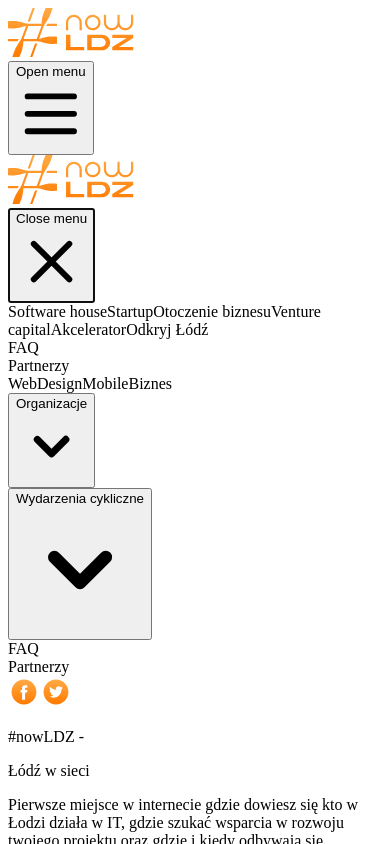
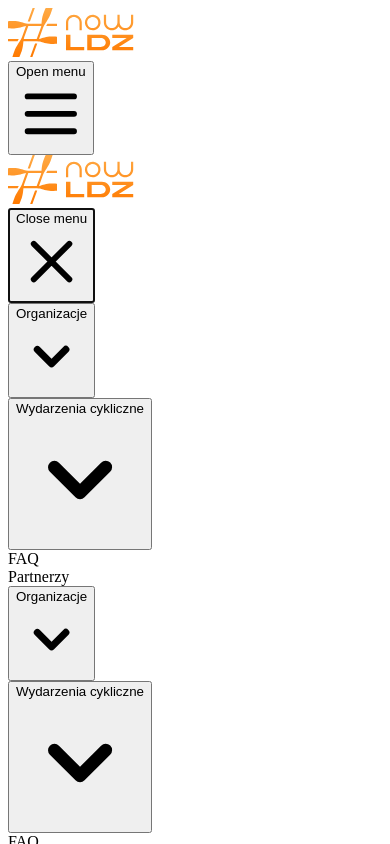
Before and after one commit to NowLDZ/nowldz.github.io, a Next.js app: page / in a window 390 px wide. Both pictures are taken after a click on the button "Open menu". Shown: the top 844 px of the page. Built offline with nearby package versions, Linux system fonts and the light colour scheme.

Commit message:
Mobile menu

```diff
--- a/components/MainHeader.js
+++ b/components/MainHeader.js
@@ -3,7 +3,7 @@ export function MainHeader() {
     <div className="relative bg-transparent">
       <div className="mx-auto px-4 py-16 max-w-7xl sm:px-6 sm:py-24 lg:px-8">
         <div className="text-center">
-          <div className="flex justify-center">
+          <div className="justify-center sm:flex">
             <div>
               <p className="mt-1 text-black text-4xl font-bold sm:text-5xl sm:tracking-tight lg:text-7xl">
                 {/*&#x23;now" */}
@@ -18,8 +18,11 @@ export function MainHeader() {
               </p>
             </div>
           </div>
-          <p className="text-base-light text-black_alpha_70 mt-5 mx-auto max-w-lg text-center">
-            Pierwsze miejsce w internecie gdzie dowiesz się kto w Łodzi działa w IT, gdzie szukać wsparcia w rozwoju twojego projektu oraz gdzie i kiedy odbywają się najlepsze meetupy technologiczne w naszym mieście.
+          <p className="text-base-light mt-5 mx-auto max-w-lg text-center text-black_alpha_70">
+            Pierwsze miejsce w internecie gdzie dowiesz się kto w Łodzi działa w
+            IT, gdzie szukać wsparcia w rozwoju twojego projektu oraz gdzie i
+            kiedy odbywają się najlepsze meetupy technologiczne w naszym
+            mieście.
           </p>
         </div>
       </div>
--- /dev/null
+++ b/components/Navbar/AccordionNavItem.js
@@ -0,0 +1,40 @@
+import { Disclosure, Transition } from '@headlessui/react';
+import { ChevronDownIcon } from '@heroicons/react/solid';
+import clsx from 'clsx';
+
+export function AccordionNavItem(props) {
+  return (
+    <Disclosure as="div">
+      {({ open }) => (
+        <>
+          <Disclosure.Button
+            className={clsx(
+              open ? 'text-orange' : 'text-gray-500',
+              'group inline-flex items-center hover:text-orange text-base font-medium bg-white rounded-md focus:outline-none transition duration-150 ease-in-out',
+            )}>
+            {props.title}
+            <ChevronDownIcon
+              className={clsx(
+                open ? 'text-orange' : 'text-gray-400',
+                'ml-2 w-5 h-5 group-hover:text-orange transform transition duration-150 ease-in-out',
+                open && 'rotate-180',
+              )}
+              aria-hidden="true"
+            />
+          </Disclosure.Button>
+          <Transition
+            enter="transition-opacity duration-75"
+            enterFrom="opacity-0"
+            enterTo="opacity-100"
+            leave="transition-opacity duration-150"
+            leaveFrom="opacity-100"
+            leaveTo="opacity-0">
+            <Disclosure.Panel className="flex grid flex-col gap-5 pt-6 px-5 bg-white">
+              {props.children}
+            </Disclosure.Panel>
+          </Transition>
+        </>
+      )}
+    </Disclosure>
+  );
+}
--- a/components/Navbar/MobileDrawer.js
+++ b/components/Navbar/MobileDrawer.js
@@ -6,6 +6,7 @@ import { useGetMethod } from '@/hooks/network/useGetMethod';
 import { NavbarLink } from '@/components/Navbar/NavbarLink';
 import { MobileNavbarLink } from '@/components/Navbar/MobileNavbarLink';
 import { useRouter } from 'next/router';
+import { AccordionNavItem } from './AccordionNavItem';
 
 export function MobileDrawer(props) {
   const router = useRouter();
@@ -45,33 +46,23 @@ export function MobileDrawer(props) {
               </div>
               <div className="mt-6">
                 <nav className="grid gap-y-8">
+                  <AccordionNavItem title="Organizacje">
                     {organizations.map(item => (
                       <MobileNavbarLink
                         key={item.name}
                         href={item.href}
                         clickHandler={() => {
                           router
-                          .push(`/organization/${encodeURIComponent(item.id)}`)
+                            .push(
+                              `/organization/${encodeURIComponent(item.id)}`,
+                            )
                             .then(props.closeMenu);
                         }}>
-                      <span className="ml-3 text-gray-900 text-base font-medium">
                         {item.name}
-                      </span>
                       </MobileNavbarLink>
                     ))}
-                </nav>
-              </div>
-            </div>
-            <div className="px-5 py-6 space-y-6">
-              <div className="grid gap-x-8 gap-y-4 grid-cols-2">
-                {/*Temporary hidden until feature/facebook-feed is complete  */}
-                {/* <div
-                  onClick={() => scrollTo('facebook_feed')}
-                  className="text-gray-500 hover:text-gray-900 text-base font-medium">
-                  #nowLDZ
-                </div> */}
-                <NavbarLink hashId="faq">FAQ</NavbarLink>
-                <NavbarLink hashId="partners">Partnerzy</NavbarLink>
+                  </AccordionNavItem>
+                  <AccordionNavItem title="Wydarzenia cykliczne">
                     {events.map(item => (
                       <MobileNavbarLink
                         key={item.name}
@@ -84,6 +75,16 @@ export function MobileDrawer(props) {
                         {item.name}
                       </MobileNavbarLink>
                     ))}
+                  </AccordionNavItem>
+                  {/*Temporary hidden until feature/facebook-feed is complete  */}
+                  {/* <div
+                  onClick={() => scrollTo('facebook_feed')}
+                  className="text-gray-500 hover:text-gray-900 text-base font-medium">
+                  #nowLDZ
+                </div> */}
+                  <NavbarLink hashId="faq">FAQ</NavbarLink>
+                  <NavbarLink hashId="partners">Partnerzy</NavbarLink>
+                </nav>
               </div>
             </div>
           </div>
```
Lines whose indentation alone changed are shown as unchanged.
